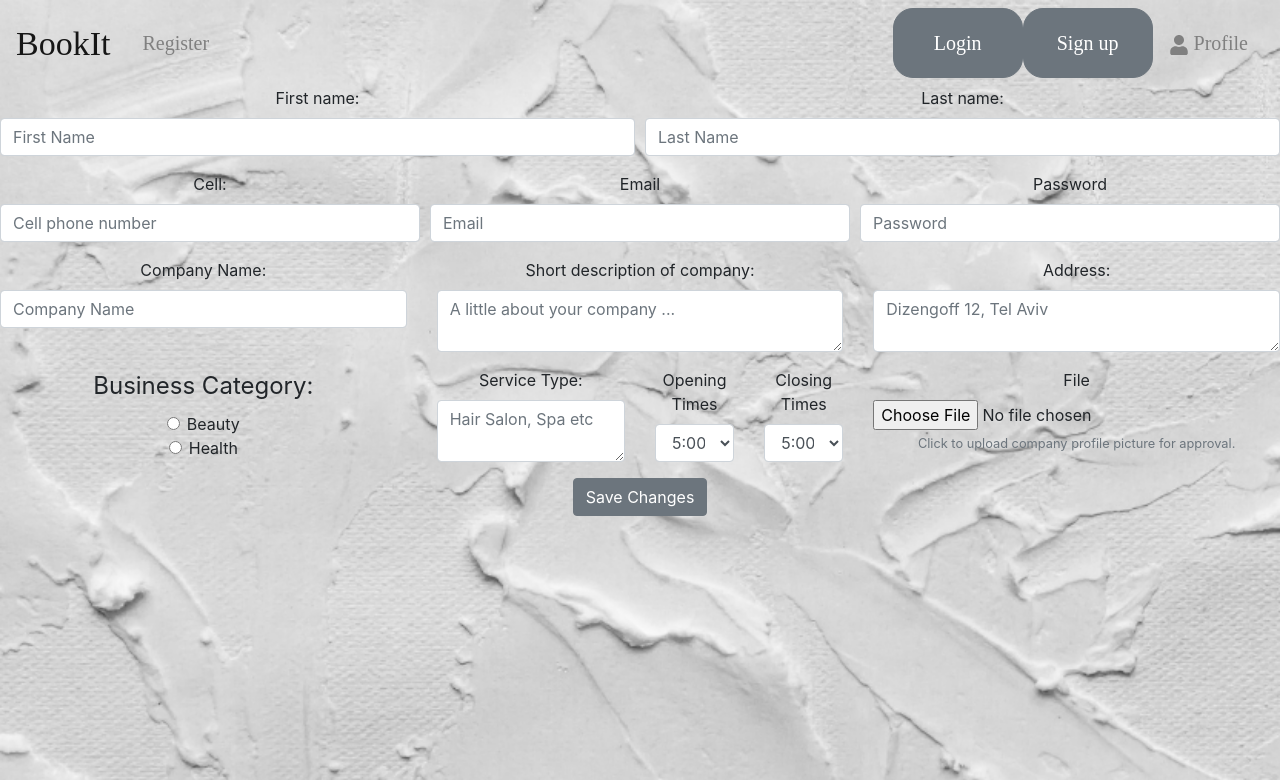
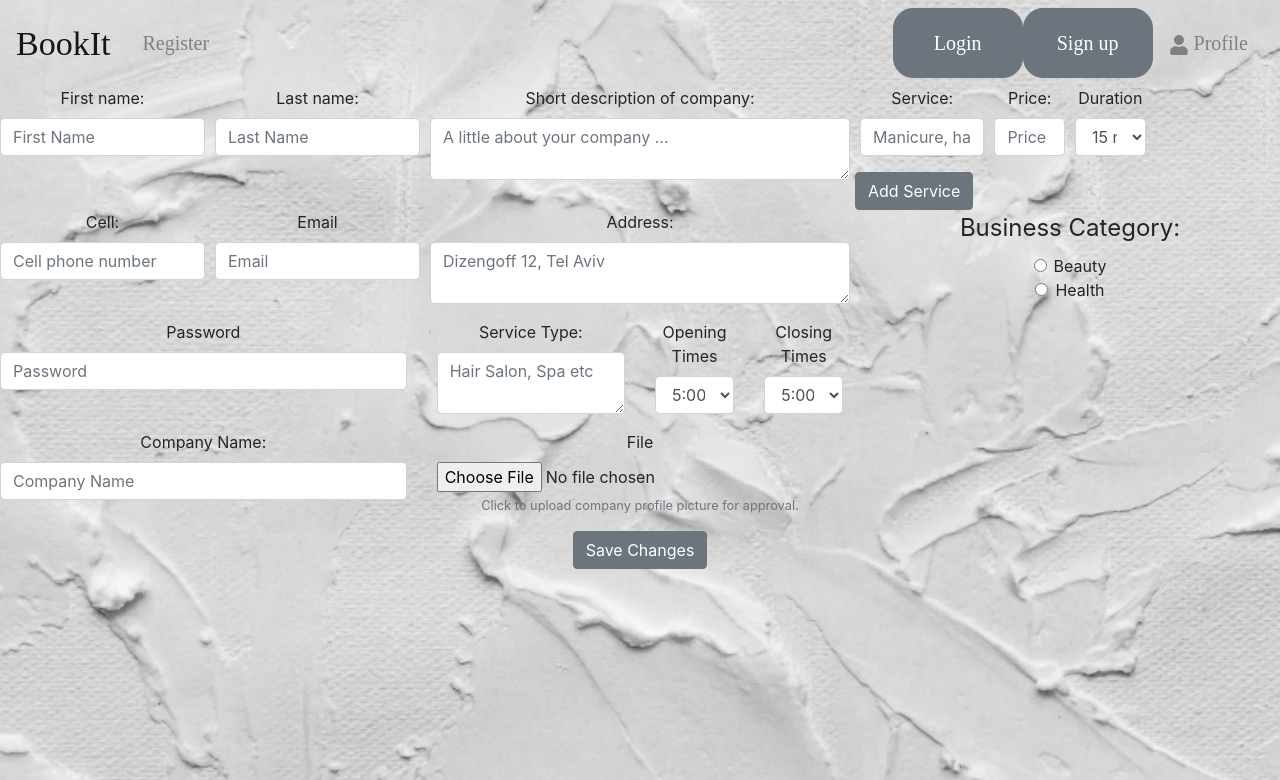
Before and after one commit to CheSackstein/Team-Frontend, a React (Create React App) app: page /Apply in a window 1280 px wide. Shown: the top 780 px of the page. Built offline with nearby package versions, Linux system fonts and the light colour scheme.

Commit message:
Ready to merge

```diff
--- a/src/App.js
+++ b/src/App.js
@@ -14,8 +14,8 @@ function App() {
     }} id ="bg">
       <Router>
         <Switch>
-          <Route exact path="/" component={Dashboard}></Route>
-          <Route exact path="/Home" component={Home}></Route>
+          <Route exact path="/" component={Home}></Route>
+          <Route exact path="/Home" component={Dashboard}></Route>
           <Route exact path="/Apply" component={Apply}></Route>
           <Route exact path="/ProfileSettings" component={ProfileSettings}></Route>
           <Route>
--- /dev/null
+++ b/src/components/AddService.jsx
@@ -0,0 +1,137 @@
+import React from "react";
+import App from "../App";
+import { useState } from "react";
+import NavBar from "./NavBar";
+import { BrowserRouter as Router, Switch, Route, Link } from "react-router-dom";
+import {
+  Button,
+  Form,
+  Input,
+  Label,
+  Row,
+  Col,
+  FormGroup,
+  FormText,
+} from "reactstrap";
+import "./Apply.css";
+import {
+  POSTtoUsers,
+  PUTtoUsers,
+  GETFromUsers,
+  GETFromProviders,
+  PUTtoProviders,
+  POSTtoProviders,
+} from "../lib/FetchShortcuts";
+
+function AddService(props) {
+  const [provider, setProvider] = useState("");
+  const [modalLog, setModalLog] = useState(false);
+  const [price, setPrice] = useState("");
+  const [duration, setDuration] = useState("");
+  const [serviceName, setServiceName] = useState("");
+  const [service, setService] = useState("");
+
+  function onAddService(event) {
+    event.preventDefault();
+    const formData = {
+      service: serviceName,
+      duration: duration,
+      price: price,
+    };
+
+    onAddService(formData);
+    console.log(JSON.stringify(formData));
+    console.log(formData);
+    POSTtoProviders(formData);
+    // const requestOptions = {
+    //   method: "POST",
+    //   body: formData,
+    // };
+
+    // GETFromUsers();
+    // fetch("http://localhost:5000/api/users", requestOptions).then((res) => {
+    //   console.log(formData);
+    //   console.log(res.status);
+    // });
+
+    POSTtoProviders(formData);
+  }
+
+  function onAddService(event) {
+    const newService = service;
+    console.log(newService);
+  }
+
+  const submitValueApply = () => {
+    const frmdetails = {
+      serviceName: serviceName,
+      duration: duration,
+      price: price,
+    };
+    console.log(frmdetails);
+  };
+
+  return (
+    <div className="AddService" id="AddService">
+      <Form onSubmit={(event) => onAddService(event)}>
+        <Row form>
+          <Col md={5}>
+            <FormGroup>
+              <Label for="Service">Service:</Label>
+              <Input
+                type="text"
+                name="Service"
+                id="Service"
+                placeholder="Manicure, haircut"
+                onChange={(e) => setServiceName(e.target.value)}
+              />
+            </FormGroup>
+          </Col>
+
+          <Col md={3}>
+            <FormGroup>
+              <Label for="Price">Price:</Label>
+              <Input
+                type="text"
+                name="Price"
+                id="Price"
+                placeholder="Price"
+                onChange={(e) => setPrice(e.target.value)}
+              />
+            </FormGroup>
+          </Col>
+
+          <Col md={3}>
+            <FormGroup>
+              <Label for="exampleSelect">Duration</Label>
+              <Input
+                type="select"
+                name="select"
+                id="exampleSelect"
+                onChange={(e) => setDuration(e.target.value)}
+              >
+                <option>15 mins</option>
+                <option>30 mins</option>
+                <option>45 mins</option>
+                <option>60 mins</option>
+                <option>75 mins</option>
+                <option>90 mins</option>
+                <option>2 hours</option>
+              </Input>
+            </FormGroup>
+          </Col>
+
+          <Button
+            type="Primary"
+            color="secondary"
+            onSubmit={(event) => onAddService(event)}
+          >
+            Add Service
+          </Button>
+        </Row>
+      </Form>
+    </div>
+  );
+}
+
+export default AddService;
--- a/src/components/Apply.css
+++ b/src/components/Apply.css
@@ -1,9 +1,6 @@
-.Apply{
-    background-image: url('/src/components/2.png');
-    background-size: cover;
-    height: 1000px;
-   text-align: center;
-
-
-
-    }
+.Apply {
+  background-image: url("/src/components/2.png");
+  background-size: cover;
+  height: 1000px;
+  margin-right: 0%;
+}
--- a/src/components/Apply.jsx
+++ b/src/components/Apply.jsx
@@ -2,6 +2,7 @@ import React from "react";
 import App from "../App";
 import { useState } from "react";
 import NavBar from "./NavBar";
+import AddService from "./AddService";
 import { BrowserRouter as Router, Switch, Route, Link } from "react-router-dom";
 import {
   Button,
@@ -14,9 +15,17 @@ import {
   FormText,
 } from "reactstrap";
 import "./Apply.css";
+import {
+  POSTtoUsers,
+  PUTtoUsers,
+  GETFromUsers,
+  GETFromProviders,
+  PUTtoProviders,
+  POSTtoProviders,
+} from "../lib/FetchShortcuts";
+
 function Apply(props) {
-  const [user, setUser] = useState("");
-  const [findUser, getUser] = useState("");
+  const [provider, setProvider] = useState("");
   const [modalLog, setModalLog] = useState(false);
   const [email, setEmail] = useState("");
   const [password, setPassword] = useState("");
@@ -31,9 +40,10 @@ function Apply(props) {
   const [openingHrs, setOpeningHrs] = useState("");
   const [closingHrs, setClosingHrs] = useState("");
   const [Hrs, setHrs] = useState("");
+
   function onApply(event) {
     event.preventDefault();
-    setHrs(closingHrs-openingHrs);
+    setHrs(closingHrs - openingHrs);
     const formData = {
       firstName: fName,
       lastName: lName,
@@ -47,39 +57,33 @@ function Apply(props) {
       Category: category,
     };
 
-    getUser(formData);
-    onAddUser(formData);
+    onAddProvider(formData);
     console.log(JSON.stringify(formData));
     console.log(formData);
-    const requestOptions = {
-      method: "POST",
-      body: formData,
-    };
-    fetch("http://localhost:5000/api/users", requestOptions).then((res) => {
-      console.log(formData);
-      console.log(res.status);
-    });
+    POSTtoProviders(formData);
+    // const requestOptions = {
+    //   method: "POST",
+    //   body: formData,
+    // };
+
+    // GETFromUsers();
+    // fetch("http://localhost:5000/api/users", requestOptions).then((res) => {
+    //   console.log(formData);
+    //   console.log(res.status);
+    // });
+
+    POSTtoProviders(formData);
   }
 
-  function onAddUser(event) {
-    const newUser = user;
-    console.log(newUser);
+  function onAddProvider(event) {
+    const newProvider = provider;
+    console.log(newProvider);
   }
 
-  const submitValueSignUp = () => {
-    const frmdetails = {
-      "First Name": fName,
-      "Last Name": lName,
-      Phone: phone,
-      Email: email,
-      Password: password,
-    };
-    console.log(frmdetails);
-  };
   const submitValueApply = () => {
     const frmdetails = {
-      "First Name": fName,
-      "Last Name": lName,
+      firstName: fName,
+      lastName: lName,
       Phone: phone,
       Email: email,
       Password: password,
@@ -93,7 +97,7 @@ function Apply(props) {
       <Form onSubmit={(event) => onApply(event)}>
         <FormGroup>
           <Row form>
-            <Col md={6}>
+            <Col md={2}>
               <FormGroup>
                 <Label for="firstName">First name:</Label>
                 <Input
@@ -105,7 +109,7 @@ function Apply(props) {
                 />
               </FormGroup>
             </Col>
-            <Col md={6}>
+            <Col md={2}>
               <FormGroup>
                 <Label for="lastName">Last name:</Label>
                 <Input
@@ -114,59 +118,6 @@ function Apply(props) {
                   id="lastName"
                   placeholder="Last Name"
                   onChange={(e) => setlName(e.target.value)}
-                />
-              </FormGroup>
-            </Col>
-          </Row>
-          <Row form>
-            <Col md={4}>
-              <FormGroup>
-                <Label for="phone">Cell:</Label>
-                <Input
-                  type="text"
-                  name="cellPhone"
-                  id="cellPhone"
-                  placeholder="Cell phone number"
-                  onChange={(e) => setPhone(e.target.value)}
-                />
-              </FormGroup>
-            </Col>
-            <Col md={4}>
-              <FormGroup>
-                <Label for="exampleEmail">Email</Label>
-                <Input
-                  type="email"
-                  name="email"
-                  id="exampleEmail"
-                  placeholder="Email"
-                  onChange={(e) => setEmail(e.target.value)}
-                />
-              </FormGroup>
-            </Col>
-
-            <Col md={4}>
-              <FormGroup>
-                <Label for="examplePassword">Password</Label>
-                <Input
-                  type="password"
-                  name="password"
-                  id="examplePassword"
-                  placeholder="Password"
-                  onChange={(e) => setPassword(e.target.value)}
-                />
-              </FormGroup>
-            </Col>
-          </Row>
-          <Row>
-            <Col md={4}>
-              <FormGroup>
-                <Label for="exampleCompany">Company Name:</Label>
-                <Input
-                  type="company"
-                  name="company"
-                  id="exampleCompnay"
-                  placeholder="Company Name"
-                  onChange={(e) => setCompany(e.target.value)}
                 />
               </FormGroup>
             </Col>
@@ -179,6 +130,35 @@ function Apply(props) {
                   id="exampleText"
                   placeholder="A little about your company ..."
                   onChange={(e) => setDescription(e.target.value)}
+                />
+              </FormGroup>
+            </Col>
+            <Col md={3}>
+              <AddService />
+            </Col>
+          </Row>
+          <Row form>
+            <Col md={2}>
+              <FormGroup>
+                <Label for="phone">Cell:</Label>
+                <Input
+                  type="text"
+                  name="cellPhone"
+                  id="cellPhone"
+                  placeholder="Cell phone number"
+                  onChange={(e) => setPhone(e.target.value)}
+                />
+              </FormGroup>
+            </Col>
+            <Col md={2}>
+              <FormGroup>
+                <Label for="exampleEmail">Email</Label>
+                <Input
+                  type="email"
+                  name="email"
+                  id="exampleEmail"
+                  placeholder="Email"
+                  onChange={(e) => setEmail(e.target.value)}
                 />
               </FormGroup>
             </Col>
@@ -195,8 +175,7 @@ function Apply(props) {
                 />
               </FormGroup>
             </Col>
-          </Row>
-          <Row>
+
             <Col md={4}>
               <FormGroup tag="fieldset">
                 <legend>Business Category:</legend>
@@ -210,6 +189,20 @@ function Apply(props) {
                     <Input type="radio" name="radio1" /> Health
                   </Label>
                 </FormGroup>
+              </FormGroup>
+            </Col>
+          </Row>
+          <Row center>
+            <Col md={4}>
+              <FormGroup>
+                <Label for="examplePassword">Password</Label>
+                <Input
+                  type="password"
+                  name="password"
+                  id="examplePassword"
+                  placeholder="Password"
+                  onChange={(e) => setPassword(e.target.value)}
+                />
               </FormGroup>
             </Col>
             <Col md={2}>
@@ -228,33 +221,12 @@ function Apply(props) {
             <Col md={1}>
               <FormGroup>
                 <Label for="exampleSelect">Opening Times</Label>
-                <Input type="select" name="select" id="exampleSelect" onChange={(e) => setOpeningHrs(e.target.value)}>
-                  <option>5:00</option>
-                  <option>6:00</option>
-                  <option>7:00</option>
-                  <option>8:00</option>
-                  <option>9:00</option>
-                  <option>10:00</option>
-                  <option>11:00</option>
-                  <option>12:00</option>
-                  <option>13:00</option>
-                  <option>14:00</option>
-                  <option>15:00</option>
-                  <option>16:00</option>
-                  <option>17:00</option>
-                  <option>18:00</option>
-                  <option>19:00</option>
-                  <option>20:00</option>
-                  <option>21:00</option>
-                  <option>22:00</option>
-
-                </Input>
-              </FormGroup>
-            </Col>
-            <Col md={1}>
-              <FormGroup>
-                <Label for="exampleSelect">Closing Times</Label>
-                <Input type="select" name="select" id="exampleSelect" onChange={(e) => setClosingHrs(e.target.value)}>
+                <Input
+                  type="select"
+                  name="select"
+                  id="exampleSelect"
+                  onChange={(e) => setOpeningHrs(e.target.value)}
+                >
                   <option>5:00</option>
                   <option>6:00</option>
                   <option>7:00</option>
@@ -274,6 +246,51 @@ function Apply(props) {
                   <option>21:00</option>
                   <option>22:00</option>
                 </Input>
+              </FormGroup>
+            </Col>
+            <Col md={1}>
+              <FormGroup>
+                <Label for="exampleSelect">Closing Times</Label>
+                <Input
+                  type="select"
+                  name="select"
+                  id="exampleSelect"
+                  onChange={(e) => setClosingHrs(e.target.value)}
+                >
+                  <option>5:00</option>
+                  <option>6:00</option>
+                  <option>7:00</option>
+                  <option>8:00</option>
+                  <option>9:00</option>
+                  <option>10:00</option>
+                  <option>11:00</option>
+                  <option>12:00</option>
+                  <option>13:00</option>
+                  <option>14:00</option>
+                  <option>15:00</option>
+                  <option>16:00</option>
+                  <option>17:00</option>
+                  <option>18:00</option>
+                  <option>19:00</option>
+                  <option>20:00</option>
+                  <option>21:00</option>
+                  <option>22:00</option>
+                </Input>
+              </FormGroup>
+            </Col>
+          </Row>
+
+          <Row>
+            <Col md={4}>
+              <FormGroup>
+                <Label for="exampleCompany">Company Name:</Label>
+                <Input
+                  type="company"
+                  name="company"
+                  id="exampleCompnay"
+                  placeholder="Company Name"
+                  onChange={(e) => setCompany(e.target.value)}
+                />
               </FormGroup>
             </Col>
             <Col md={4}>
--- /dev/null
+++ b/src/components/Dashboard.css
@@ -0,0 +1,5 @@
+#Dashboard{
+    background-image: url('bOOKit.png');
+    background-size: cover;
+    height: 1000px;
+    }
--- a/src/components/Dashboard.jsx
+++ b/src/components/Dashboard.jsx
@@ -7,6 +7,7 @@ import {} from "reactstrap";
 import NavBar from "./NavBar";
 import { Link, useHistory } from "react-router-dom";
 import HomeImage from "./bOOKit.png";
+import "./Dashboard.css";
 
 function Dashboard(props) {
   const [modalLog, setModalLog] = useState(false);
@@ -16,14 +17,7 @@ function Dashboard(props) {
   const toggleSign = () => setModalSign(!modalSign);
 
   return (
-    <div
-      style={{
-        backgroundImage: { HomeImage },
-        backgroundSize: "cover",
-        width: "100%",
-        height: "100%",
-      }}
-    >
+    <div className="Dashboard" id="Dashboard">
       <NavBar />
     </div>
   );
--- a/src/components/Login.jsx
+++ b/src/components/Login.jsx
@@ -1,6 +1,12 @@
 import App from "../App";
 import React, { useEffect, useState } from "react";
 import axios from "axios";
+import { POSTtoUsers,
+  PUTtoUsers,
+  GETFromUsers,
+  GETFromProviders,
+  PUTtoProviders,
+  POSTtoProviders} from '../lib/FetchShortcuts'
 import {
   Button,
   Modal,
@@ -89,10 +95,7 @@ function Login(props) {
   async function sendUser(frmData) {
     console.log(frmData);
 
-    const response = await axios.post("http://localhost:5000/api/user/login", {
-      Email: email,
-      Password: password,
-    });
+    const response = await POSTtoUsers(frmData);
 
     if (response.status === 200) {
       localStorage.setItem("token", response);
--- a/src/components/ProfileSettings.css
+++ b/src/components/ProfileSettings.css
@@ -3,4 +3,17 @@
 background-image: url('2.png');
 background-size: cover;
 height: 1000px;
+
 }
+
+#Form {
+    margin-left:43%;
+
+
+}
+
+#changeBtn{
+    height:40px;
+    width:300px;
+
+}
--- a/src/components/ProfileSettings.jsx
+++ b/src/components/ProfileSettings.jsx
@@ -3,7 +3,7 @@ import App from "../App";
 import { useState } from "react";
 import NavBar from "./NavBar";
 import { BrowserRouter as Router, Switch, Route, Link } from "react-router-dom";
-import { Button, Form, Input, Label, Row, Col, FormGroup } from "reactstrap";
+import { Button, Form, Input, Label, Row, Col, FormGroup, Container } from "reactstrap";
 import HomeImage from "./bOOKit.png";
 import "./ProfileSettings.css";
 
@@ -80,12 +80,11 @@ function ProfileSettings(props) {
       <div
         className="profileSettings"
         id="profileSettings"
-        style={{ backgroundImage: HomeImage }}
       >
-        <Form onSubmit={(event) => onLogin(event)}>
-          <FormGroup>
-            <Row form>
-              <Col md={6}>
+        <Container className="Form" id="Form">
+        <Form onSubmit={(event) => onLogin(event)} >
+        <Row >
+        <Col md={3}>
                 <FormGroup>
                   <Label for="firstName">First name:</Label>
                   <Input
@@ -96,8 +95,10 @@ function ProfileSettings(props) {
                     onChange={(e) => setfName(e.target.value)}
                   />
                 </FormGroup>
-              </Col>
-              <Col md={6}>
+                </Col>
+              </Row>
+              <Row>
+              <Col md={3}>
                 <FormGroup>
                   <Label for="lastName">Last name:</Label>
                   <Input
@@ -111,7 +112,7 @@ function ProfileSettings(props) {
               </Col>
             </Row>
             <Row form>
-              <Col md={4}>
+              <Col md={2}>
                 <FormGroup>
                   <Label for="phone">Cell:</Label>
                   <Input
@@ -123,7 +124,9 @@ function ProfileSettings(props) {
                   />
                 </FormGroup>
               </Col>
-              <Col md={4}>
+              </Row>
+              <Row >
+              <Col md={3}>
                 <FormGroup>
                   <Label for="exampleEmail">Email</Label>
                   <Input
@@ -135,8 +138,9 @@ function ProfileSettings(props) {
                   />
                 </FormGroup>
               </Col>
-
-              <Col md={4}>
+</Row>
+<Row>
+              <Col md={3}>
                 <FormGroup>
                   <Label for="examplePassword">Password</Label>
                   <Input
@@ -149,16 +153,19 @@ function ProfileSettings(props) {
                 </FormGroup>
               </Col>
             </Row>
-
+<Row>
             <Button
               type="Primary"
               color="secondary"
               onSubmit={(event) => onLogin(event)}
+              className="changeBtn"
+              id="changeBtn"
             >
               Save Changes
             </Button>
-          </FormGroup>
+            </Row>
         </Form>
+        </Container>
       </div>
     </div>
   );
--- a/src/components/Signup.jsx
+++ b/src/components/Signup.jsx
@@ -1,7 +1,5 @@
-
 import App from "../App";
 import React, { useEffect, useState } from "react";
-
 import axios from "axios";
 import {
   Button,
@@ -16,7 +14,12 @@ import {
 } from "reactstrap";
 import NavBar from "./NavBar";
 import { Link, useHistory } from "react-router-dom";
-
+import { POSTtoUsers,
+  PUTtoUsers,
+  GETFromUsers,
+  GETFromProviders,
+  PUTtoProviders,
+  POSTtoProviders} from '../lib/FetchShortcuts'
 
 function SignUp(props) {
   const [user, setUser] = useState("");
@@ -36,7 +39,7 @@ function SignUp(props) {
   function onSignUp(event) {
     event.preventDefault();
     const newUser = {
-      FirstName: setEmail(),
+      FirstName: firstName,
       LastName: lastName,
       Email: email,
       Cell: cell,
@@ -46,25 +49,26 @@ function SignUp(props) {
 
     setUser(newUser);
     console.log(user);
+    Register(newUser);
   }
 
-  function onLogin(event) {
-    event.preventDefault();
+  // function onLogin(event) {
+  //   event.preventDefault();
 
-    const findUser = {
-      Email: email,
-      Password: password,
-    };
+  //   const findUser = {
+  //     Email: email,
+  //     Password: password,
+  //   };
 
-    getUser(findUser);
-    onAddUser(findUser);
-    console.log(JSON.stringify(findUser));
-  }
+  //   getUser(findUser);
+  //   onAddUser(findUser);
+  //   console.log(JSON.stringify(findUser));
+  // }
 
-  function onAddUser(event) {
-    const newUser = user;
-    console.log(newUser);
-  }
+  // function onAddUser(event) {
+  //   const newUser = user;
+  //   console.log(newUser);
+  // }
 
 
 
@@ -75,13 +79,10 @@ function SignUp(props) {
   const [data, setData] = useState("");
 
 
-  async function sendUser(frmData) {
+  async function Register(frmData) {
     console.log(frmData);
 
-    const response = await axios.post("http://localhost:5000/api/user/login", {
-      Email: email,
-      Password: password,
-    });
+    const response = await POSTtoUsers(frmData);
 
     if (response.status === 200) {
       localStorage.setItem("token", response);
@@ -179,7 +180,7 @@ function SignUp(props) {
               <Button
                 type="primary"
                 color="primary"
-                onClick={(event) => onAddUser(event)}
+                onClick={(event) => Register(event)}
               >
                 Sign up
               </Button>
```
Also changed, not shown: 1 other file (tests, documents, lock files or other folders).
